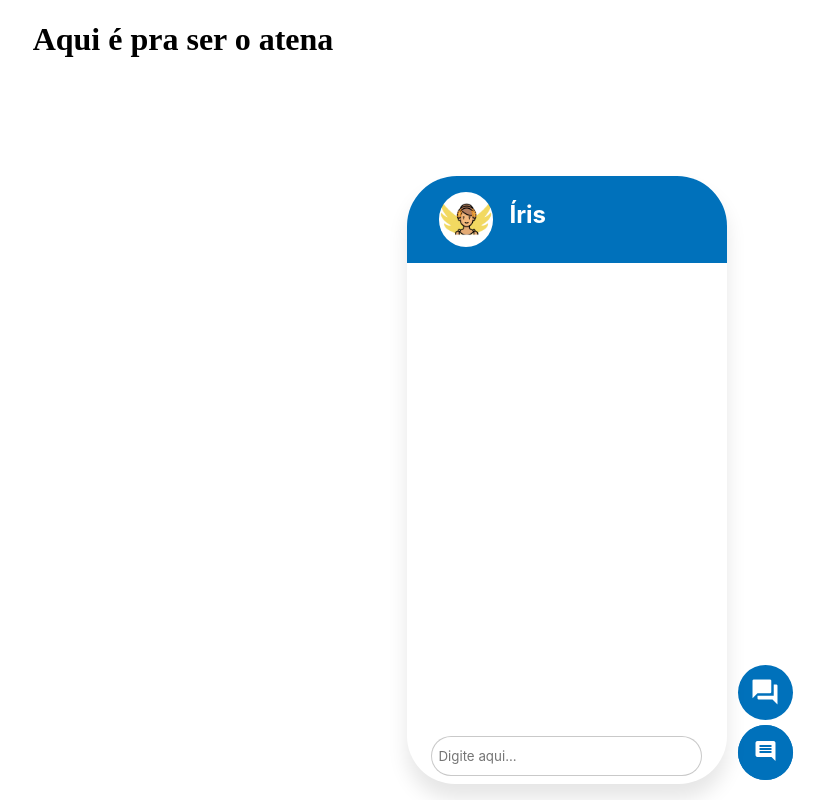
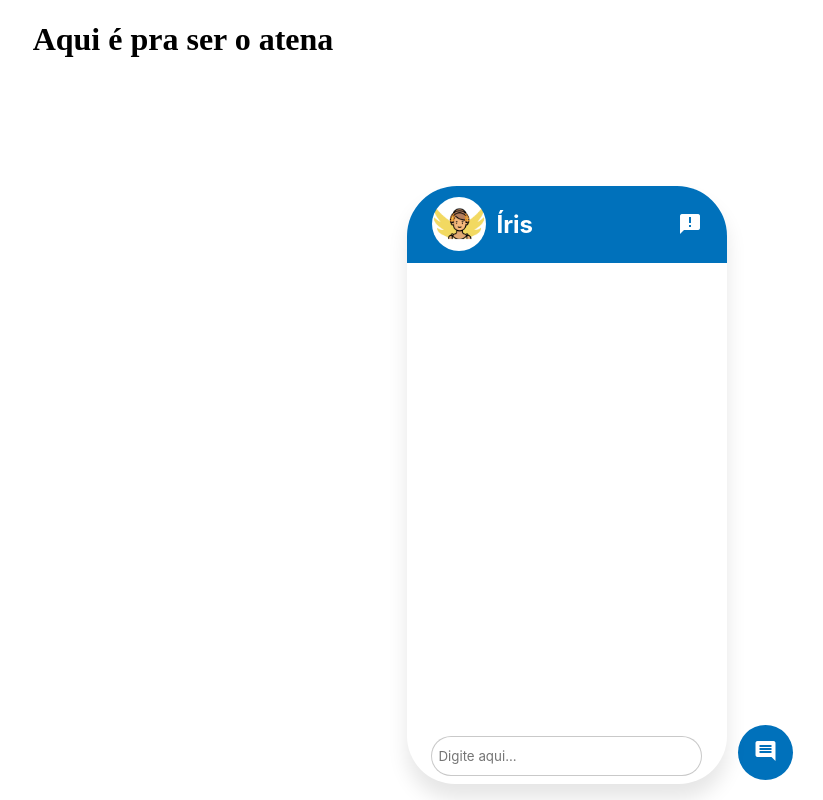
Before and after one commit to carollbrunetto/iris, a React (Create React App) app in the folder front/: page / in a window 1280 px wide. Shown: the whole page, without its empty margins (457-1280 px from the left). Built offline with nearby package versions, Linux system fonts and the light colour scheme.

Commit message:
arrumando botão de esconder a janela do chatbot

```diff
--- a/front/src/components/chatbot/Chatbot.js
+++ b/front/src/components/chatbot/Chatbot.js
@@ -131,33 +131,22 @@ const Chatbot = () => {
 
   }
 
-  return (
+  return  (
 
     <div className='chat-all'>
-      <label onClick={handleShowFeedback}>
-        <i className="material-icons janela-fb">forum</i>
-      </label>
       <label onClick={handleShowBot}>
         <i className="material-icons">insert_comment</i>
       </label>
 
+      {show && (
 
-      <div className='cont chatbot-card'>
-        <>
-        <Header isFeedback={feedback}/>
-
-        {!feedback &&  (
-          <Messages/>
-        )}
-
-        {feedback &&  (
-          <Feedback userId={userId}/>
-        )}
-      </>
-      </div>
+        <div className='cont chatbot-card'>
+          <Header isFeedback={feedback} setFeedback={handleShowFeedback}/>
+          {feedback ? <Feedback userId={userId}/> :  <Messages/>}
+        </div>
+      )}
 
     </div>
-
   )
   };
 
--- a/front/src/components/chatbot/Chatbot.modules.css
+++ b/front/src/components/chatbot/Chatbot.modules.css
@@ -45,12 +45,33 @@
 
 .chatbot-header {
    display: flex;
-   font-size: 15pt;
-   font-weight: 500;
    border-radius:  3.125rem 3.125rem 0 0;
    background: #0071BB;
+   flex-direction: row;
+   flex-wrap: nowrap;
+   align-items: center;
+   justify-content: space-between;
+   padding: 0 25px;
 
+}
 
+.identificacao {
+   font-weight: 500;
+   display: flex;
+   font-size: 15pt;
+   align-items: center;
+   padding: 0;
+}
+
+.feedback-btn {
+   color: #fff;
+   cursor: pointer;
+}
+
+.return-btn{
+   color: #fff;
+   cursor: pointer;
+   font-size: 35px;
 }
 
 .iris-perfil {
@@ -77,9 +98,10 @@
 
 .iris-perfil-header {
    /* display: inline; */
-   margin: 1rem 1rem 1rem 2rem;
+   /* margin: 1rem 1rem 1rem 2rem; */
    height: 3.4rem;
    border-radius: 100%;
+   margin-right: 10px;
 
 
 }
--- a/front/src/components/chatbot/Feedback.js
+++ b/front/src/components/chatbot/Feedback.js
@@ -14,6 +14,7 @@ const Feedback = ({userId}) => {
 
   const df_event_query = async (eventName) => {
     const res = await axios.post( '/api/df_event_query',  {event: eventName, userId: cookies.get(userId)});
+    console.log(res)
     for (let msg of res.data.fulfillmentMessages) {
       let says = {
         speaks: 'Íris',
--- a/front/src/components/chatbot/Header.js
+++ b/front/src/components/chatbot/Header.js
@@ -2,16 +2,30 @@ import React from "react";
 import img from './imgs/íris.png'
 
 
-export default function Header ({isFeedback}) {
+export default function Header ({isFeedback, setFeedback}) {
 
   return (
     <div className="chatbot-header">
-      <div className='imagem'>
-        <img src={img} alt='perfil' className='iris-perfil-header'/>
+      <div className="identificacao">
+          {isFeedback
+          ?
+          <i className="material-icons return-btn" onClick={setFeedback}>chevron_left</i>
+          :
+          <div className='imagem'>
+            <img src={img} alt='perfil' className='iris-perfil-header'/>
+          </div>
+          }
+        <div className='nome'>
+          <p>{isFeedback ? 'Feedback' : 'Íris'}</p>
+        </div>
       </div>
-      <div className='nome'>
-        <p>{isFeedback ? 'Feedback' : 'Íris'}</p>
-      </div>
+      {!isFeedback && (
+
+        <i className="large material-icons feedback-btn" onClick={setFeedback}>announcement</i>
+
+      )}
+
+
     </div>
   )
 }
--- a/front/src/components/pages/Landing.css
+++ b/front/src/components/pages/Landing.css
@@ -1,8 +1,6 @@
 h1 {
   text-align: center;
 }
-
-
 
 
 label {
@@ -19,18 +17,3 @@ label {
   cursor: pointer;
   text-align: center;
 }
-
-.janela-fb {
-  position: absolute;
-  line-height: 55px;
-  right: 0.5px;
-  bottom: 60px;
-  height: 55px;
-  width: 55px;
-  background: #0071BB;
-  border-radius: 50px;
-  font-size: 30px;
-  color: #fff;
-  cursor: pointer;
-  text-align: center;
-}
--- a/front/src/index.js
+++ b/front/src/index.js
@@ -6,9 +6,7 @@ import reportWebVitals from './reportWebVitals';
 
 const root = ReactDOM.createRoot(document.getElementById('root'));
 root.render(
-  <React.StrictMode>
     <App />
-  </React.StrictMode>
 );
 
 // If you want to start measuring performance in your app, pass a function
```
Also changed, not shown: 2 other files (tests, documents, lock files or other folders).
